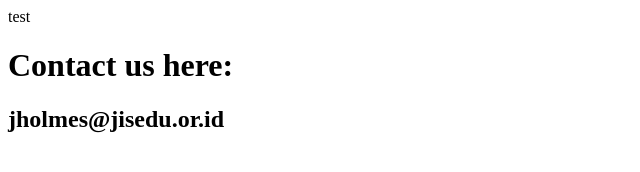
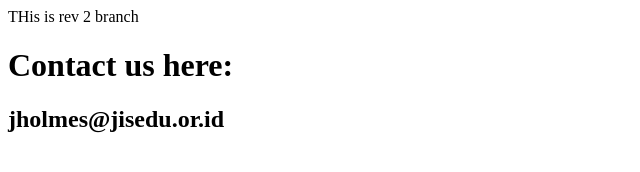
Before and after one commit to jholmes-jis/gitPieWeb, a plain HTML site: page contacts.html in a window 1280 px wide. Shown: the whole page, without its empty margins (0-640 px from the left). Drawn offline with Linux system fonts and the light colour scheme.

Commit message:
Contacts Edited

```diff
--- a/contacts.html
+++ b/contacts.html
@@ -6,7 +6,7 @@
 </head>
 
 <body>
-<span>test</span>
+<span>THis is rev 2 branch</span>
 
 <h1>Contact us here:</h1>
 <h2>jholmes@jisedu.or.id</h2>
```
